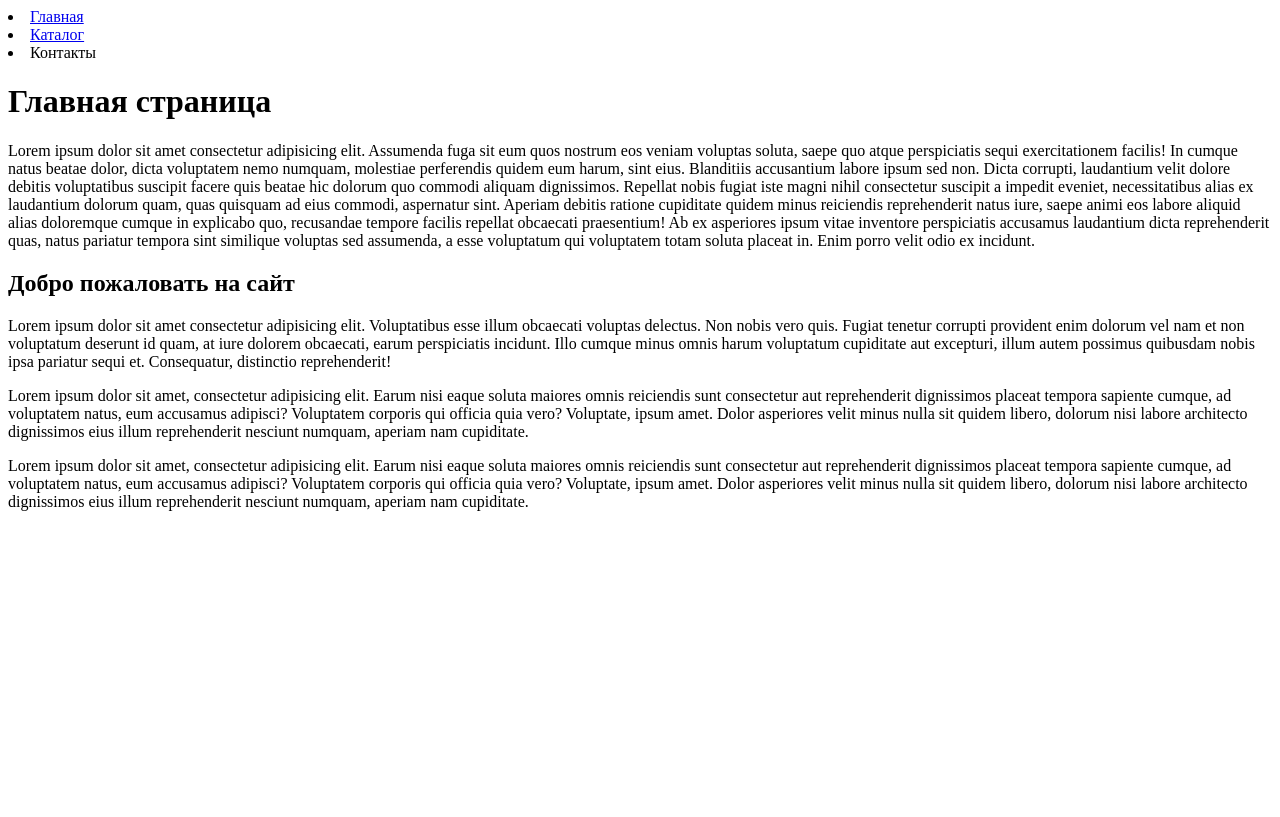
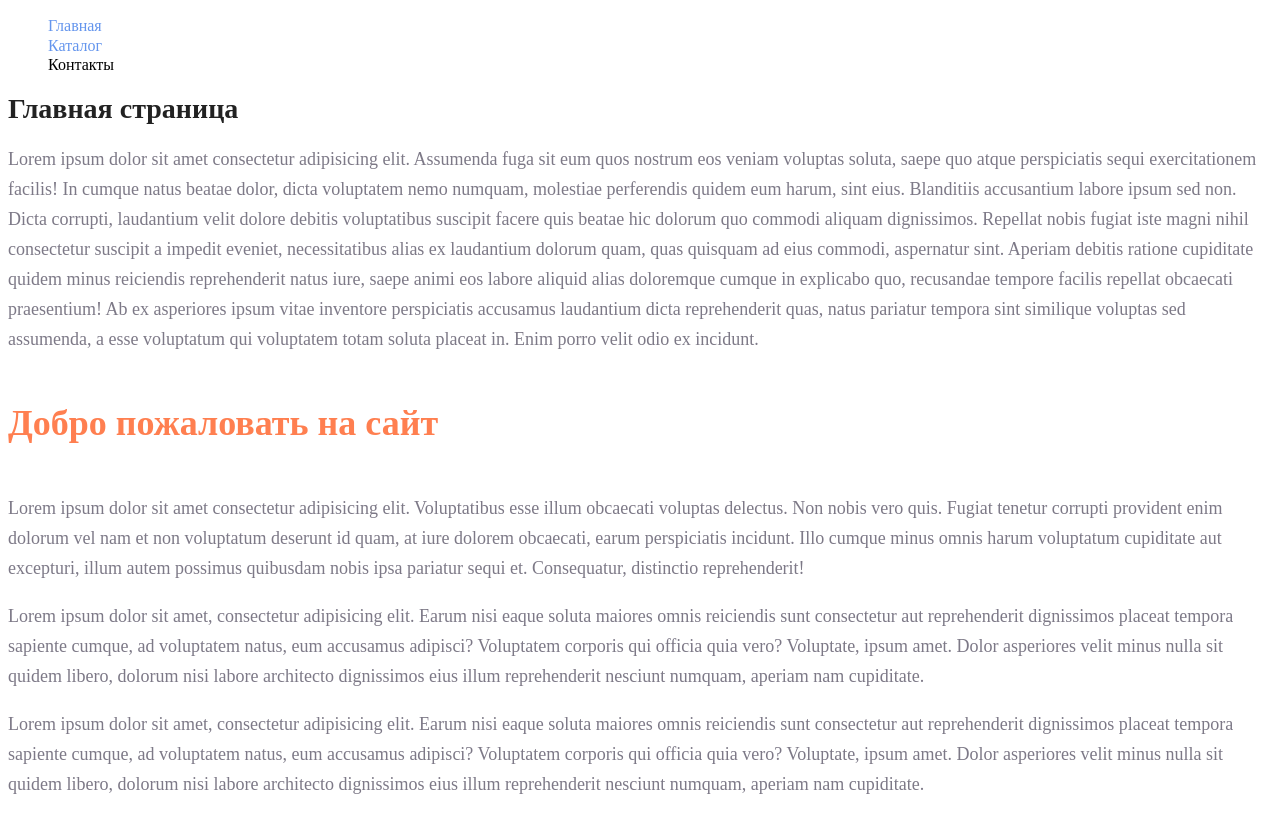
Before and after one commit to Ffrile/Verstka, a plain HTML site: page index.html in a window 1280 px wide. Drawn offline with Linux system fonts and the light colour scheme.

Commit message:
add class

```diff
--- a/index.html
+++ b/index.html
@@ -5,18 +5,25 @@
     <meta http-equiv="X-UA-Compatible" content="IE=edge">
     <meta name="viewport" content="width=device-width, initial-scale=1.0">
     <title>Document</title>
+    <link rel="stylesheet" href="css/style.css"> <!-- Подключение стиля-->
 </head>
 <body>
     <header>
         <nav>
-            <li><a href="../index.html">Главная</a></li>
-            <li><a href="../catalog/catalog.html">Каталог</a></li>
-            <li>Контакты</li>
+            <ul class="menu">
+                <li class="menu-item">
+                    <a class="menu-item-link" href="index.html">Главная</a>
+                </li>
+                <li>
+                    <a class="menu-item-link" href="../catalog/catalog.html">Каталог</a>
+                </li>
+                <li>Контакты</li>
+            </ul>
         </nav>
     </header>
     <main>
-        <h1>Главная страница</h1>
-        <p>
+        <h1 class="title">Главная страница</h1>
+        <p class="text">
             Lorem ipsum dolor sit amet consectetur adipisicing elit. Assumenda fuga sit eum quos nostrum eos veniam
             voluptas soluta, saepe quo atque perspiciatis sequi exercitationem facilis! In cumque natus beatae dolor,
             dicta voluptatem nemo numquam, molestiae perferendis quidem eum harum, sint eius. Blanditiis accusantium
@@ -29,10 +36,22 @@
             reprehenderit quas, natus pariatur tempora sint similique voluptas sed assumenda, a esse voluptatum qui
             voluptatem totam soluta placeat in. Enim porro velit odio ex incidunt.
         </p>
-        <h2>Добро пожаловать на сайт</h2>
-        <p>Lorem ipsum dolor sit amet consectetur adipisicing elit. Voluptatibus esse illum obcaecati voluptas delectus. Non nobis vero quis. Fugiat tenetur corrupti provident enim dolorum vel nam et non voluptatum deserunt id quam, at iure dolorem obcaecati, earum perspiciatis incidunt. Illo cumque minus omnis harum voluptatum cupiditate aut excepturi, illum autem possimus quibusdam nobis ipsa pariatur sequi et. Consequatur, distinctio reprehenderit!</p>
-        <p>Lorem ipsum dolor sit amet, consectetur adipisicing elit. Earum nisi eaque soluta maiores omnis reiciendis sunt consectetur aut reprehenderit dignissimos placeat tempora sapiente cumque, ad voluptatem natus, eum accusamus adipisci? Voluptatem corporis qui officia quia vero? Voluptate, ipsum amet. Dolor asperiores velit minus nulla sit quidem libero, dolorum nisi labore architecto dignissimos eius illum reprehenderit nesciunt numquam, aperiam nam cupiditate.</p>
-        <p>Lorem ipsum dolor sit amet, consectetur adipisicing elit. Earum nisi eaque soluta maiores omnis reiciendis sunt consectetur aut reprehenderit dignissimos placeat tempora sapiente cumque, ad voluptatem natus, eum accusamus adipisci? Voluptatem corporis qui officia quia vero? Voluptate, ipsum amet. Dolor asperiores velit minus nulla sit quidem libero, dolorum nisi labore architecto dignissimos eius illum reprehenderit nesciunt numquam, aperiam nam cupiditate.</p>
+        <h2 class="subtitle">Добро пожаловать на сайт</h2>
+        <p class="text">Lorem ipsum dolor sit amet consectetur adipisicing elit. Voluptatibus esse illum obcaecati voluptas delectus.
+            Non nobis vero quis. Fugiat tenetur corrupti provident enim dolorum vel nam et non voluptatum deserunt id
+            quam, at iure dolorem obcaecati, earum perspiciatis incidunt. Illo cumque minus omnis harum voluptatum
+            cupiditate aut excepturi, illum autem possimus quibusdam nobis ipsa pariatur sequi et. Consequatur,
+            distinctio reprehenderit!</p>
+        <p class="text">Lorem ipsum dolor sit amet, consectetur adipisicing elit. Earum nisi eaque soluta maiores omnis reiciendis
+            sunt consectetur aut reprehenderit dignissimos placeat tempora sapiente cumque, ad voluptatem natus, eum
+            accusamus adipisci? Voluptatem corporis qui officia quia vero? Voluptate, ipsum amet. Dolor asperiores velit
+            minus nulla sit quidem libero, dolorum nisi labore architecto dignissimos eius illum reprehenderit nesciunt
+            numquam, aperiam nam cupiditate.</p>
+        <p class="text">Lorem ipsum dolor sit amet, consectetur adipisicing elit. Earum nisi eaque soluta maiores omnis reiciendis
+            sunt consectetur aut reprehenderit dignissimos placeat tempora sapiente cumque, ad voluptatem natus, eum
+            accusamus adipisci? Voluptatem corporis qui officia quia vero? Voluptate, ipsum amet. Dolor asperiores velit
+            minus nulla sit quidem libero, dolorum nisi labore architecto dignissimos eius illum reprehenderit nesciunt
+            numquam, aperiam nam cupiditate.</p>
     </main>
 
 </body>
```
